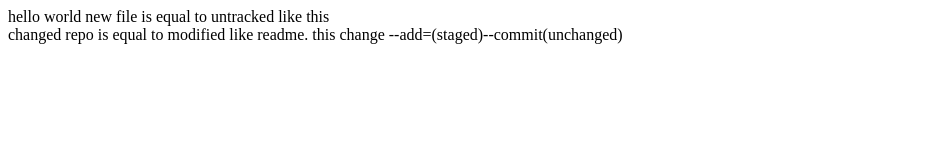
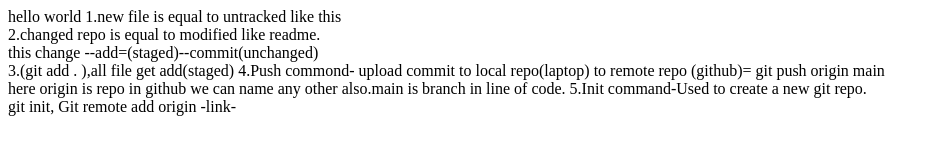
Before and after one commit to DevarshParekh27/inauguration_2025_26jan, a plain HTML site: page index.html in a window 1280 px wide. Shown: the whole page, without its empty margins (0-940 px from the left). Drawn offline with Linux system fonts and the light colour scheme.

Commit message:
Some message

```diff
--- a/index.html
+++ b/index.html
@@ -1,6 +1,12 @@
 <p>hello world
-    new file is equal to untracked like this
+    1.new file is equal to untracked like this
     <br>
-    changed repo is equal to modified like readme.
-    this change --add=(staged)--commit(unchanged)
+    2.changed repo is equal to modified like readme.<br>
+    this change --add=(staged)--commit(unchanged)<br>
+    3.(git add . ),all file get add(staged)
+    4.Push commond- upload commit to local repo(laptop) to remote repo
+    (github)= git push origin main <br>
+    here origin is repo in github we can name any other also.main is branch in line of code.
+    5.Init command-Used to create a new git repo.<br>
+    git init, Git remote add origin -link-
 </p>
```
